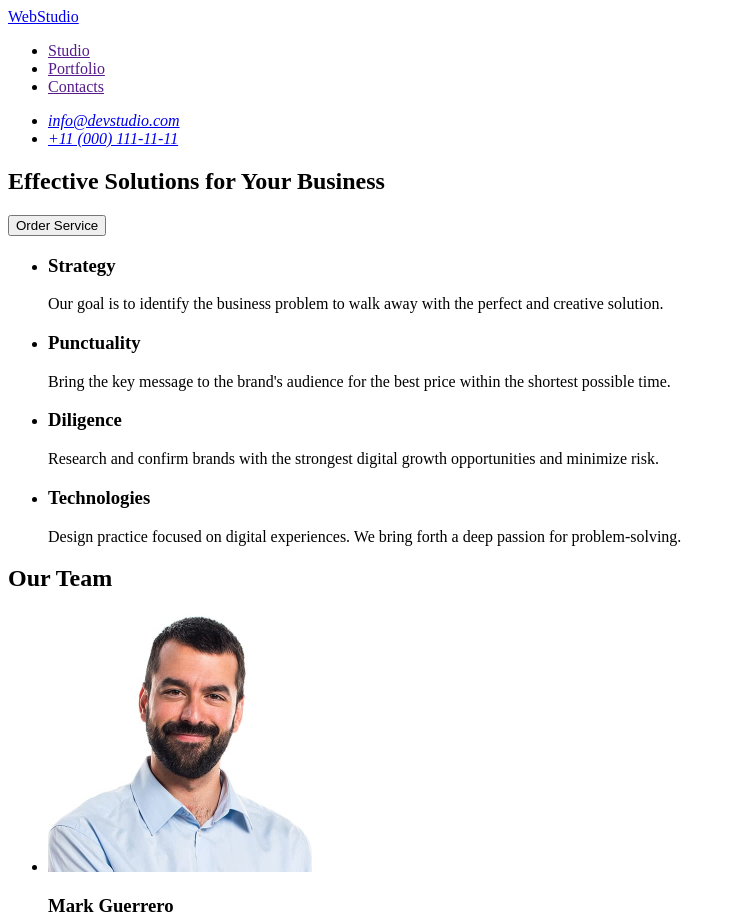
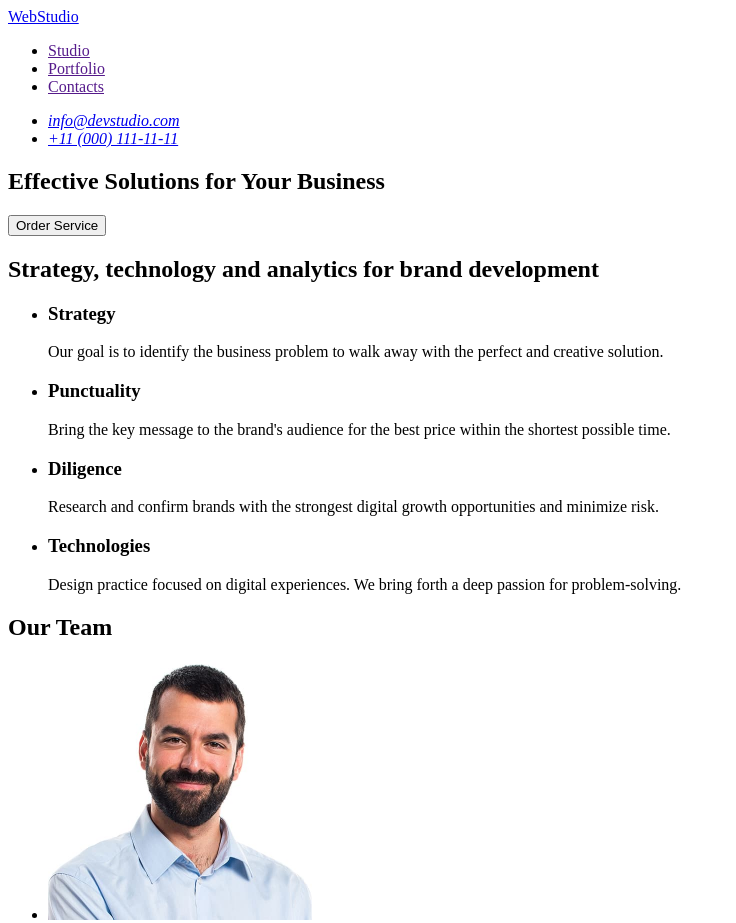
Before and after one commit to NataliMisailova/goit-markup-hw-01, a plain HTML site: page index.html in a window 1280 px wide. Shown: the top 923 px of the page, without its empty margins (0-736 px from the left). Drawn offline with Linux system fonts and the light colour scheme.

Commit message:
fix main

```diff
--- a/index.html
+++ b/index.html
@@ -30,7 +30,7 @@
       </section>
 
       <section>
-        <!--<h2>Section 2</h2>-->
+        <h2>Strategy, technology and analytics for brand development</h2>
         <ul>
           <li>
             <h3>Strategy</h3>
```
